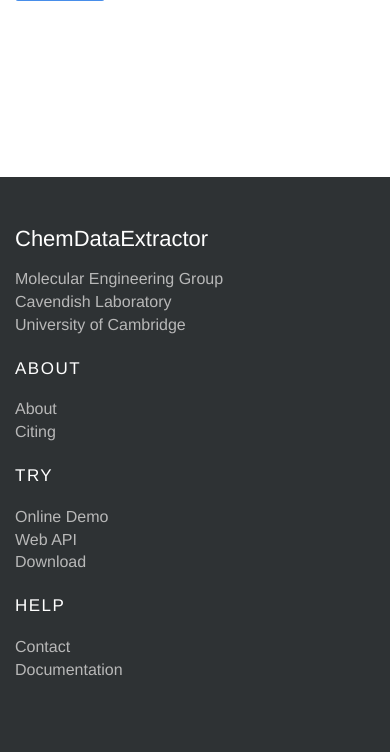
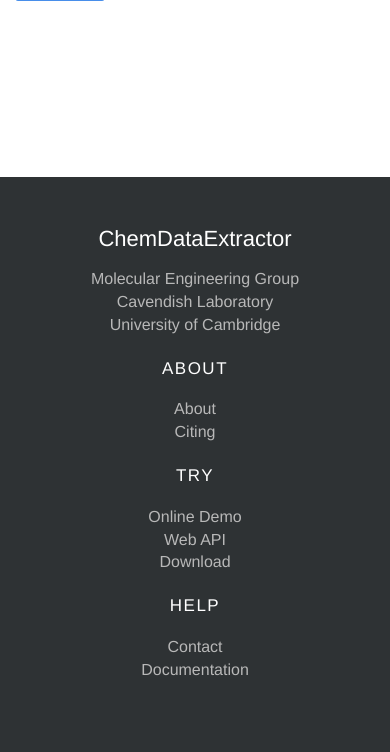
Before and after one commit to mcs07/cdeweb, a Flask app: page /demo in a window 390 px wide. Shown: the part 696-1448 px from the top of the page. Run offline with Flask 2, Linux system fonts and the light colour scheme; some libraries are stand-ins or nearby versions.

Commit message:
Tidy footer on mobile

```diff
--- a/cdeweb/static/css/app.css
+++ b/cdeweb/static/css/app.css
@@ -186,6 +186,12 @@ footer {
   background-color: #2e3234;
 }
 
+@media (max-width:992px) {
+  footer {
+    text-align: center;
+  }
+}
+
 footer h2 {
   font-size: 22px;
   margin: 0 0 17px 0;
```
